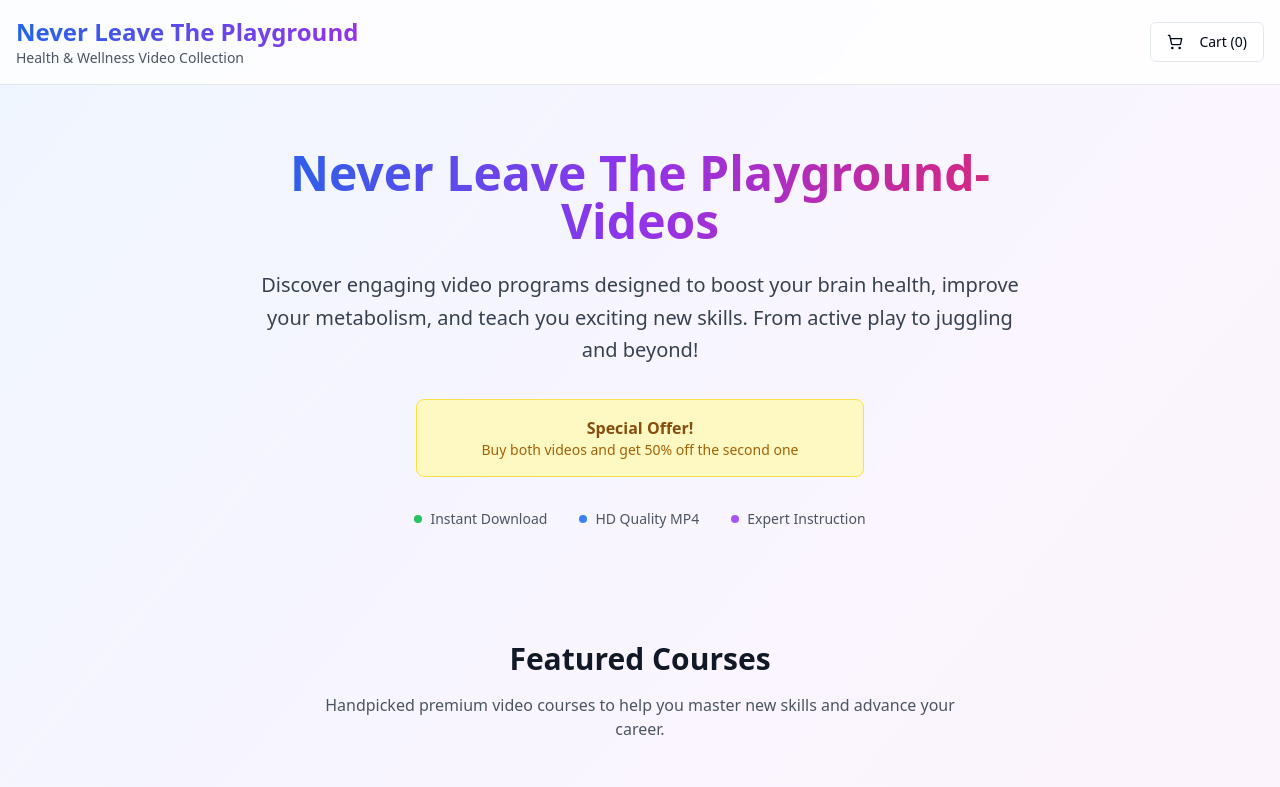
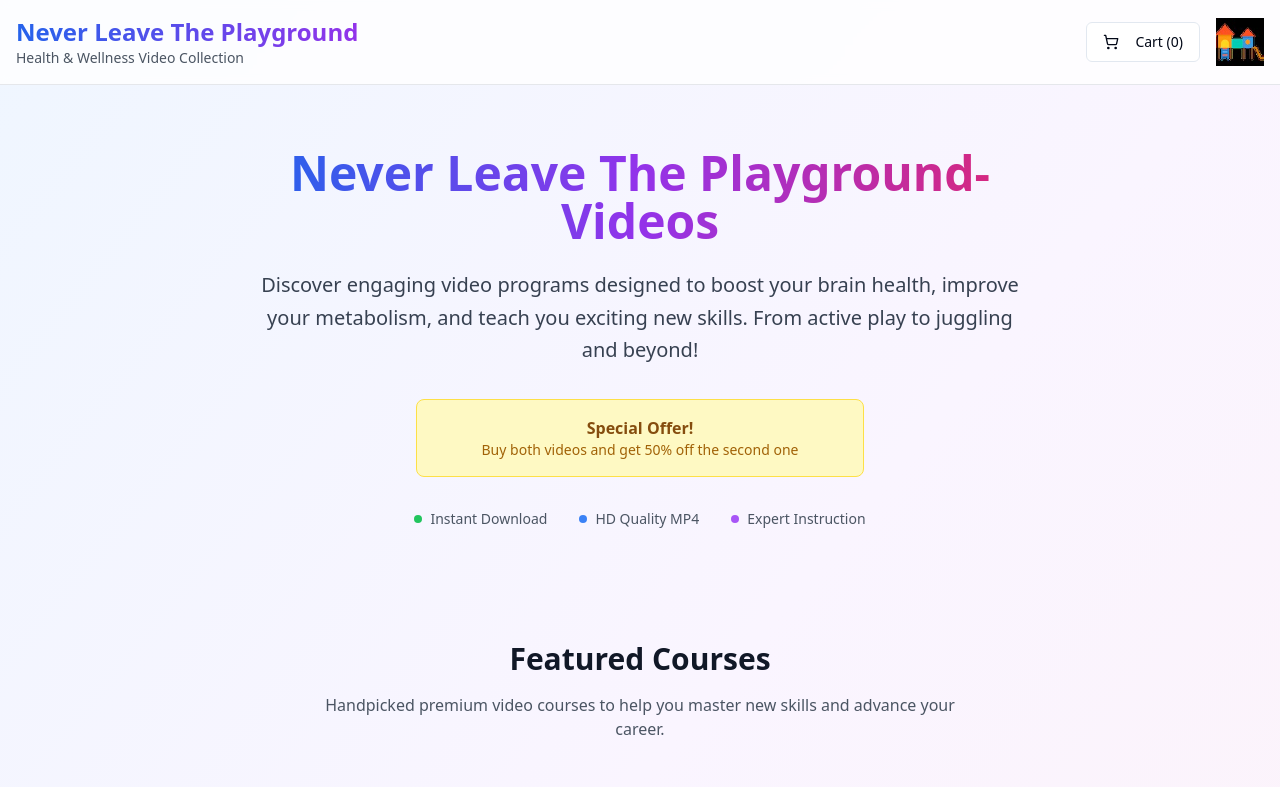
Before and after one commit to getgoingbb/split-video-deals, a React (Vite) app: page / in a window 1280 px wide. Shown: the top 787 px of the page. Built offline with nearby package versions, Linux system fonts and the light colour scheme.

Commit message:
Add logo and favicon
Add logo to the top right and favicon.

```diff
--- a/index.html
+++ b/index.html
@@ -9,6 +9,9 @@
     <meta name="keywords" content="brain health, metabolism, juggling, unicycling, active play, health wellness, video courses, skill development" />
     <meta name="author" content="Never Leave The Playground" />
     <meta name="robots" content="index, follow" />
+
+    <!-- Favicon -->
+    <link rel="icon" href="/lovable-uploads/b0871228-9cb5-4837-a70b-13448f52fcf9.png" type="image/png">
 
     <!-- Open Graph / Facebook -->
     <meta property="og:type" content="website" />
--- a/src/pages/Index.tsx
+++ b/src/pages/Index.tsx
@@ -1,3 +1,4 @@
+
 import { useState, useEffect } from "react";
 import VideoShowcase from "@/components/VideoShowcase";
 import ShoppingCart from "@/components/ShoppingCart";
@@ -117,6 +118,7 @@ const Index = () => {
               </h1>
               <p className="text-sm text-gray-600">Health & Wellness Video Collection</p>
             </div>
+            <div className="flex items-center space-x-4">
               <Button
                 onClick={() => setIsCartOpen(true)}
                 variant="outline"
@@ -130,6 +132,12 @@ const Index = () => {
                   </span>
                 )}
               </Button>
+              <img
+                src="/lovable-uploads/b0871228-9cb5-4837-a70b-13448f52fcf9.png"
+                alt="Never Leave The Playground Logo"
+                className="h-12 w-auto"
+              />
+            </div>
           </div>
         </header>
 
```
Also changed, not shown: public/lovable-uploads/b0871228-9cb5-4837-a70b-13448f52fcf9.png (added). Lines whose indentation alone changed are shown as unchanged.
